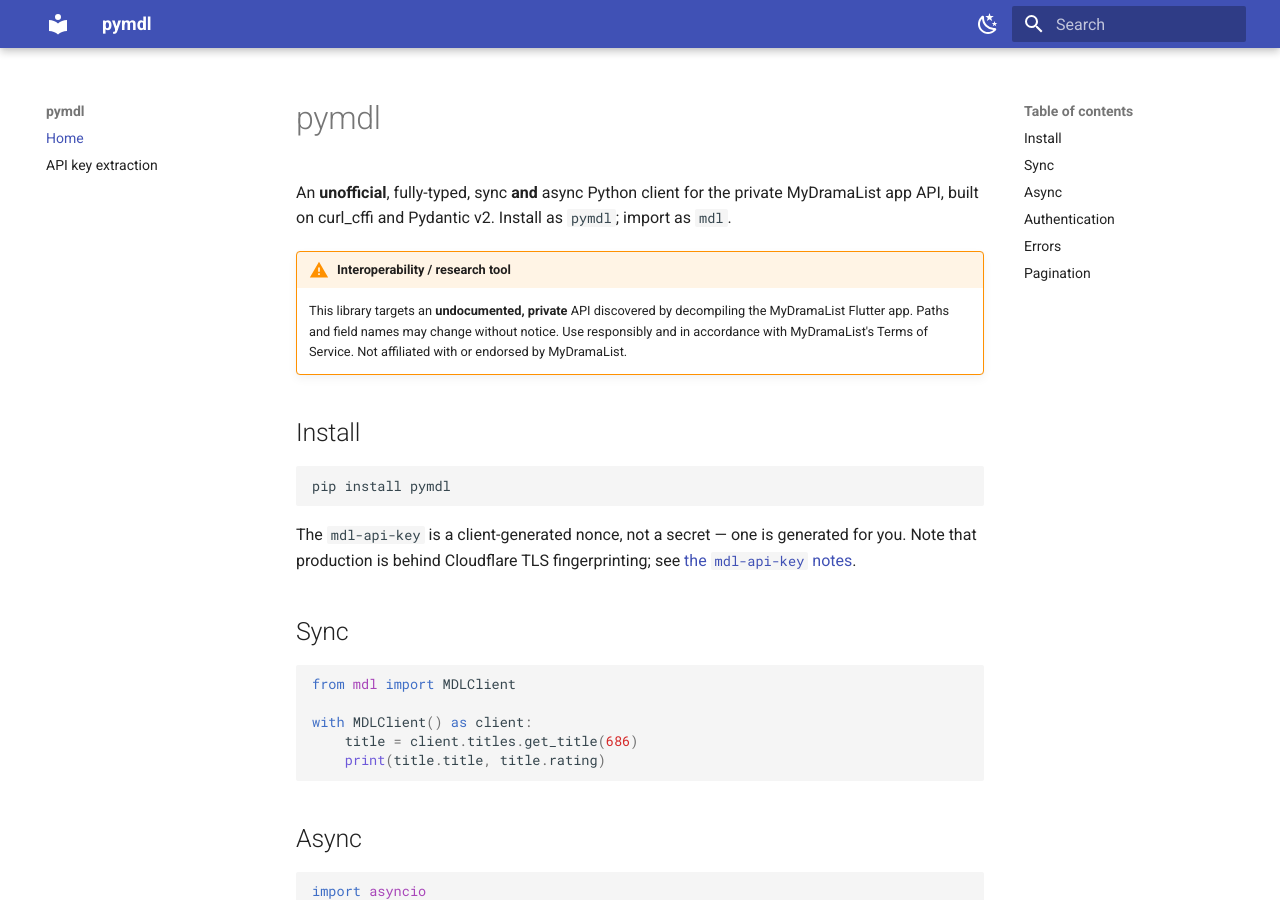
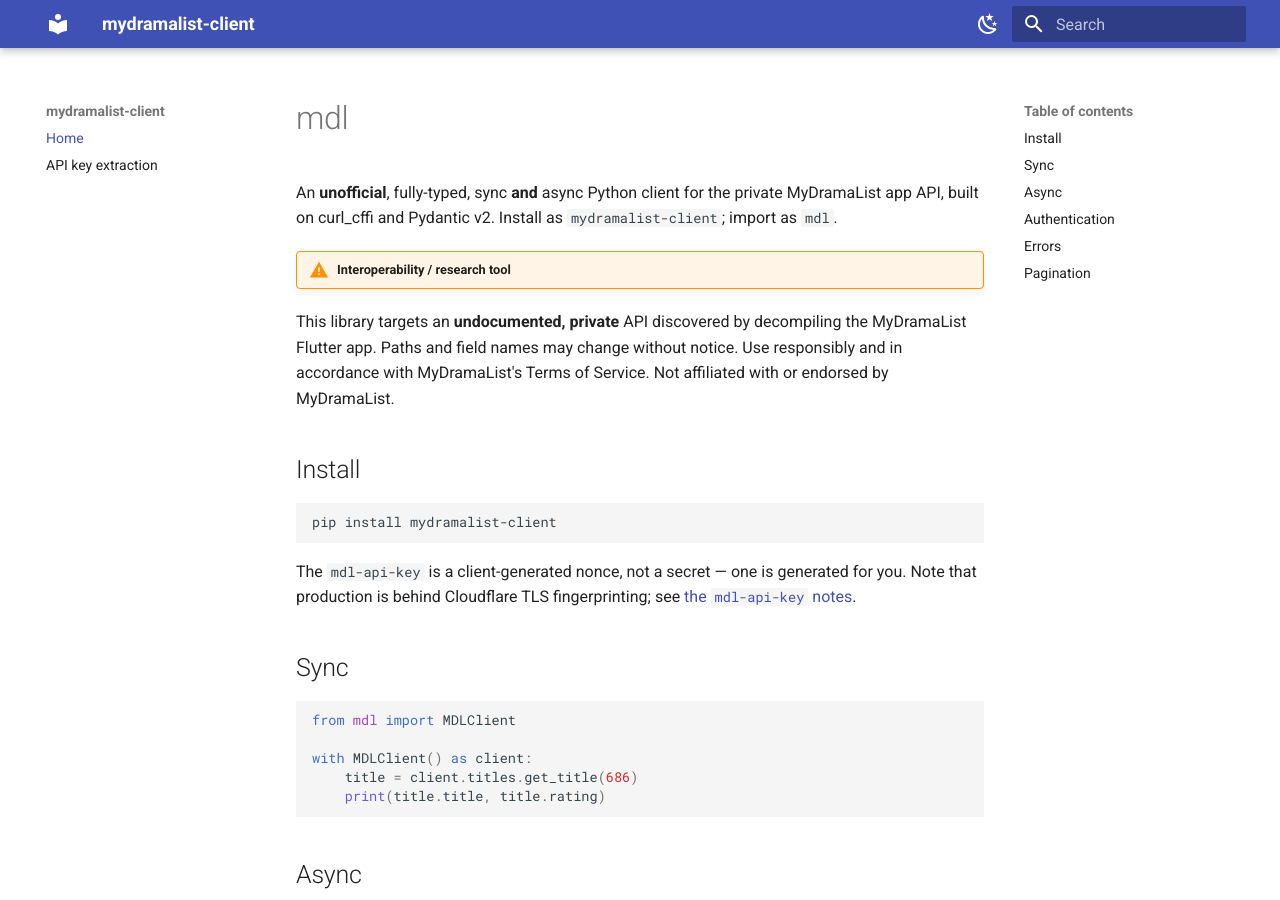
Before and after one commit to danieyal/pymdl, an MkDocs documentation site: the page built from docs/index.md, in a window 1280 px wide and 900 px high. Built offline with MkDocs 1.6.1 and Material for MkDocs 9.7.7, drawn with Linux system fonts in a browser that asks for light colours.

Commit message:
refactor: project and site name in documentation and configuration (#18)
* refactor: rename project from pymdl to mdl across documentation and configuration files

* refactor: update project name from mdl to mydramalist-client in documentation and configuration files

* refactor: update site name to mydramalist-client in mkdocs configuration

````diff
--- a/docs/index.md
+++ b/docs/index.md
@@ -1,19 +1,19 @@
-# pymdl
+# mdl
 
 An **unofficial**, fully-typed, sync **and** async Python client for the private
-MyDramaList app API, built on curl_cffi and Pydantic v2. Install as `pymdl`; import
+MyDramaList app API, built on curl_cffi and Pydantic v2. Install as `mydramalist-client`; import
 as `mdl`.
 
 !!! warning "Interoperability / research tool"
-    This library targets an **undocumented, private** API discovered by decompiling the
-    MyDramaList Flutter app. Paths and field names may change without notice. Use
-    responsibly and in accordance with MyDramaList's Terms of Service. Not affiliated with
-    or endorsed by MyDramaList.
+This library targets an **undocumented, private** API discovered by decompiling the
+MyDramaList Flutter app. Paths and field names may change without notice. Use
+responsibly and in accordance with MyDramaList's Terms of Service. Not affiliated with
+or endorsed by MyDramaList.
 
 ## Install
 
 ```bash
-pip install pymdl
+pip install mydramalist-client
 ```
 
 The `mdl-api-key` is a client-generated nonce, not a secret — one is generated for you. Note
--- a/mkdocs.yml
+++ b/mkdocs.yml
@@ -1,4 +1,4 @@
-site_name: pymdl
+site_name: mydramalist-client
 site_description: Unofficial sync + async Python client for the MyDramaList app API
 theme:
   name: material
--- a/pyproject.toml
+++ b/pyproject.toml
@@ -3,7 +3,7 @@
 build-backend = "hatchling.build"
 
 [project]
-name = "pymdl"
+name = "mydramalist-client"
 version = "0.1.0"
 description = "Unofficial fully-typed sync + async Python client for the MyDramaList app API"
 readme = "README.md"
--- a/src/mdl/__init__.py
+++ b/src/mdl/__init__.py
@@ -1,4 +1,4 @@
-"""mdl (pymdl) — a fully-typed sync + async Python client for the MyDramaList app API.
+"""mdl — a fully-typed sync + async Python client for the MyDramaList app API.
 
 Quick start::
 
````
Also changed, not shown: README.md (+21 -21 lines), 1 other file.
